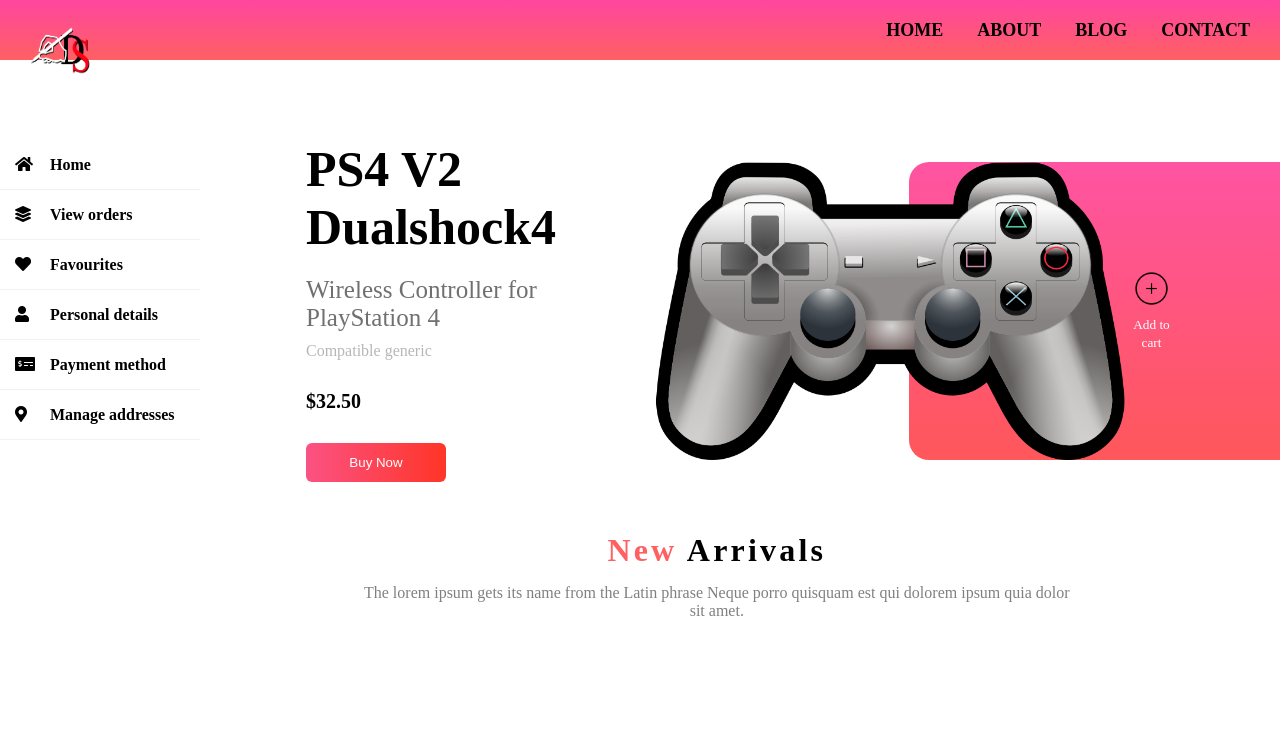
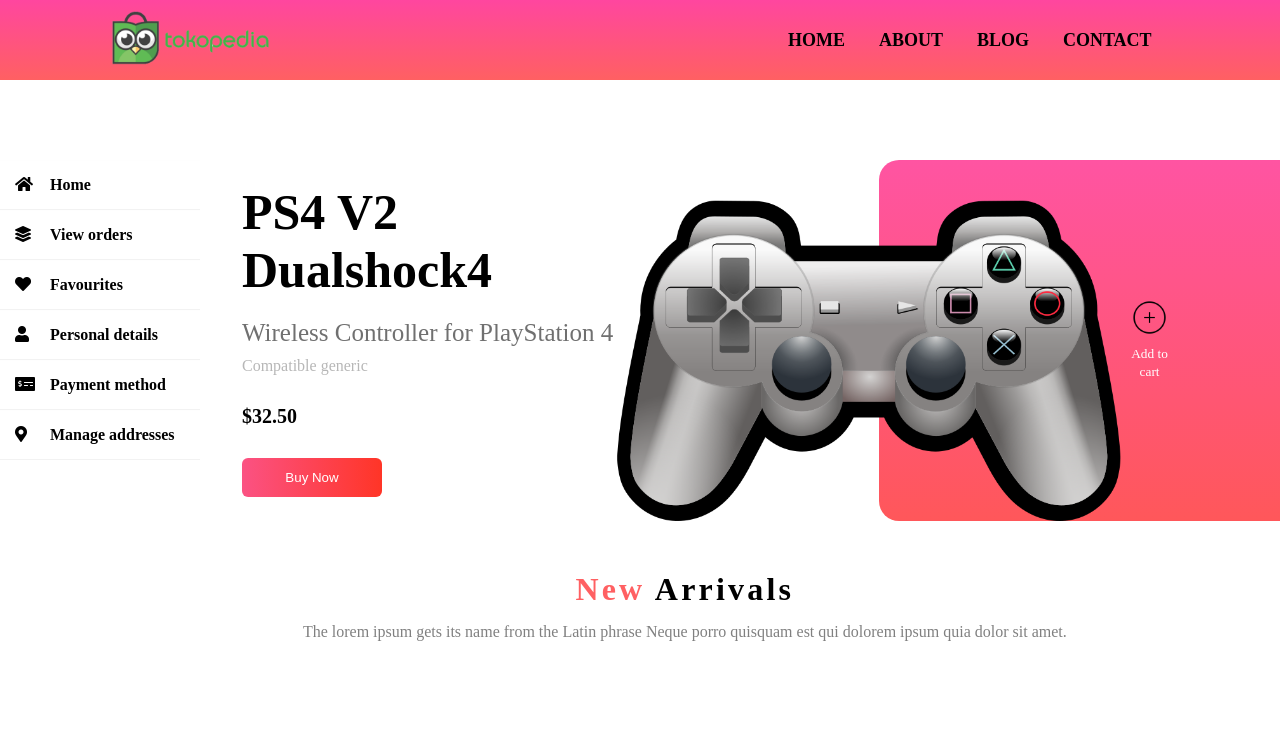
Before and after one commit to sanchita-karmacharya/wyvern, a plain HTML site: page index.html in a window 1280 px wide. Shown: the top 737 px of the page. Drawn offline with nearby package versions, Linux system fonts and the light colour scheme.

Commit message:
header logo

```diff
--- a/assets/css/style.css
+++ b/assets/css/style.css
@@ -15,11 +15,15 @@
 
 header{
 	width: 100%;
-	height: 60px;
+	height: 80px;
 	display: flex;
 	align-items: center;
 	background: linear-gradient(#ff469f,#ff6062);
 
+}
+header .img,
+header .navigation{
+	display: inline-block;
 }
 
 .logo{
@@ -28,10 +32,10 @@
 	margin: 30px 0;
 }
 .logo img {
-	height: 50px;
-	width: 60px;
-	margin-bottom: 30px;
-	margin-left: 30px;
+	height: auto;
+	width: 180px;
+	margin-top: 0px;
+	margin-left: 100px;
 }
 .menu-icon{
 	width: 25px;
@@ -42,7 +46,9 @@
 	flex: 1;
 	text-align: right;
 }
-
+.navigation ul{
+	padding-right: 8%;
+}
 .navigation ul li{
 	list-style: none;
 	display: inline-block;
@@ -55,10 +61,10 @@
     font-weight: bold;
 }
 .navigation ul li a:hover{
-	color: #ff5ea2;
+	color: white;
 }
 main{
-	padding-left: 20%;
+	padding-left: 15%;
 	padding-right: 8%;
 }
 .row{
@@ -132,6 +138,8 @@
 
 .col-2 .control{
 	width: 90%;
+	height: 60%;
+	padding-top: 40px;
 
 }
 
--- a/index.html
+++ b/index.html
@@ -16,7 +16,7 @@
 
 			<!-- All your header related works -->
 			<header>
-				<div class="logo" style="height: 10px; width: 10px;"><a href="index.html"><img src="assets/img/logo.png"></a>
+				<div class="logo"><a href="index.html"><img src="assets/img/img.png"></a>
 				</div>
 				<div class="navigation">
 					<ul id="menulist">
```
Also changed, not shown: assets/img/img.png (added).
